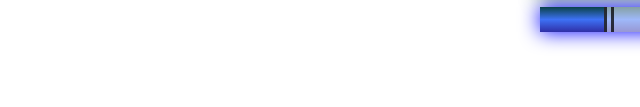
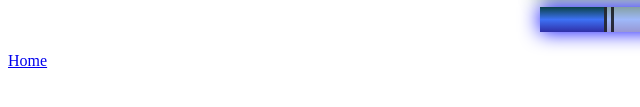
Before and after one commit to Jesuz-001/Marcadores-de-Colorr, a plain HTML site: page index.html in a window 1280 px wide. Shown: the part 163-270 px from the top of the page, 0-640 px from the left. Drawn offline with Linux system fonts and the light colour scheme.

Commit message:
Update index.html

```diff
--- a/index.html
+++ b/index.html
@@ -22,5 +22,6 @@
         <div class="sleeve"></div>
       </div>
     </div>
+       <a href="https://portafoliopersona1.netlify.app" class="boton">Home</a>
   </body>
 </html>
```
